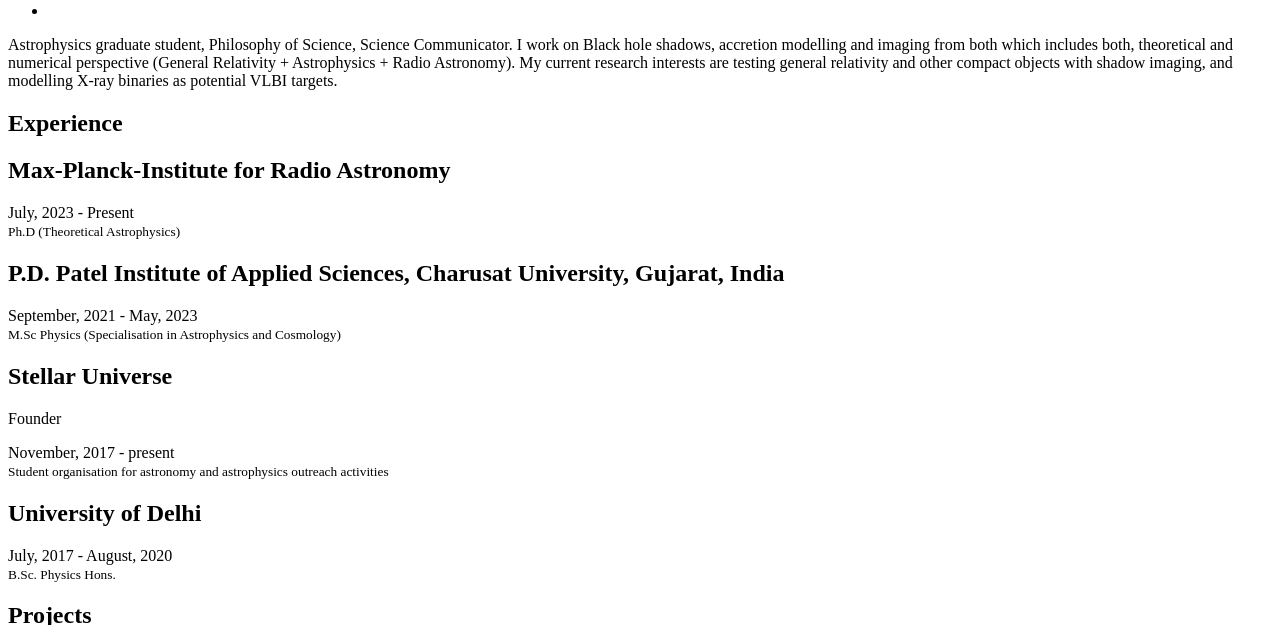
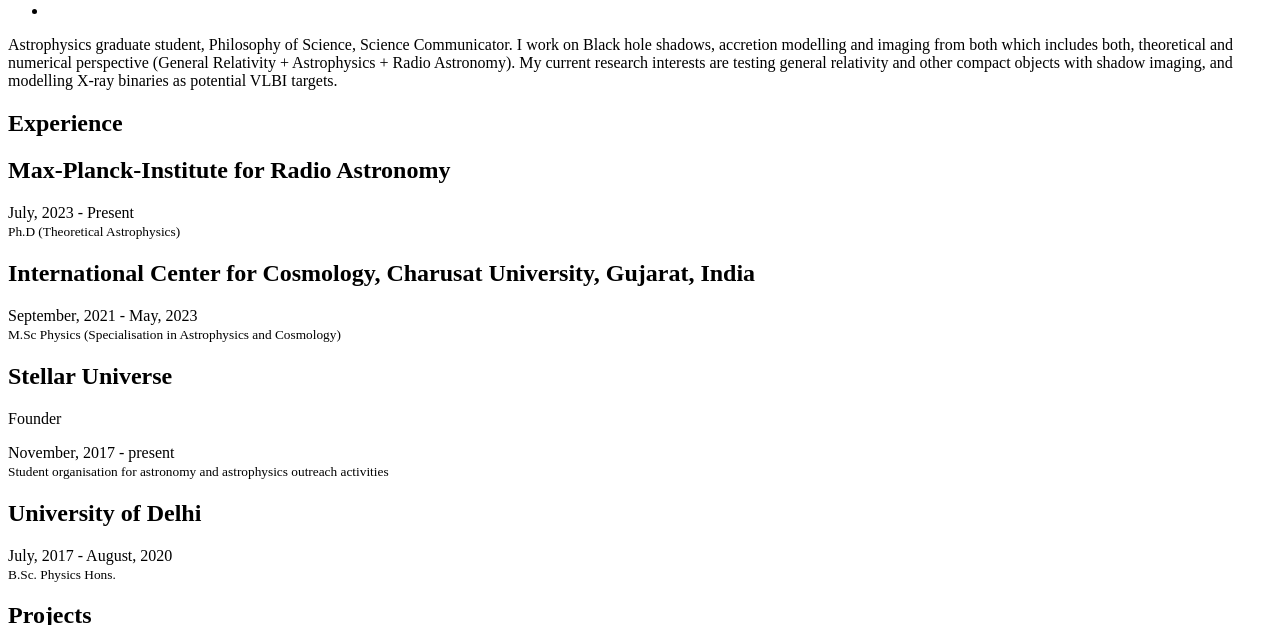
Before and after one commit to Relativist1/Relativist1.github.io, a Jekyll site: the page built from index.html, in a window 1280 px wide and 900 px high, scrolled down 734 px, cut to the strip 0-625 px from the top of the window. Built offline with Jekyll 4.4.1, drawn with Linux system fonts in a browser that asks for light colours; nearby versions of some CDN libraries.

Commit message:
Update careers.yml

```diff
--- a/_data/index/careers.yml
+++ b/_data/index/careers.yml
@@ -16,7 +16,7 @@
 
 
 - name:
-    detail: P.D. Patel Institute of Applied Sciences, Charusat University, Gujarat, India
+    detail: International Center for Cosmology, Charusat University, Gujarat, India
 
   desc:
     detail:
```
